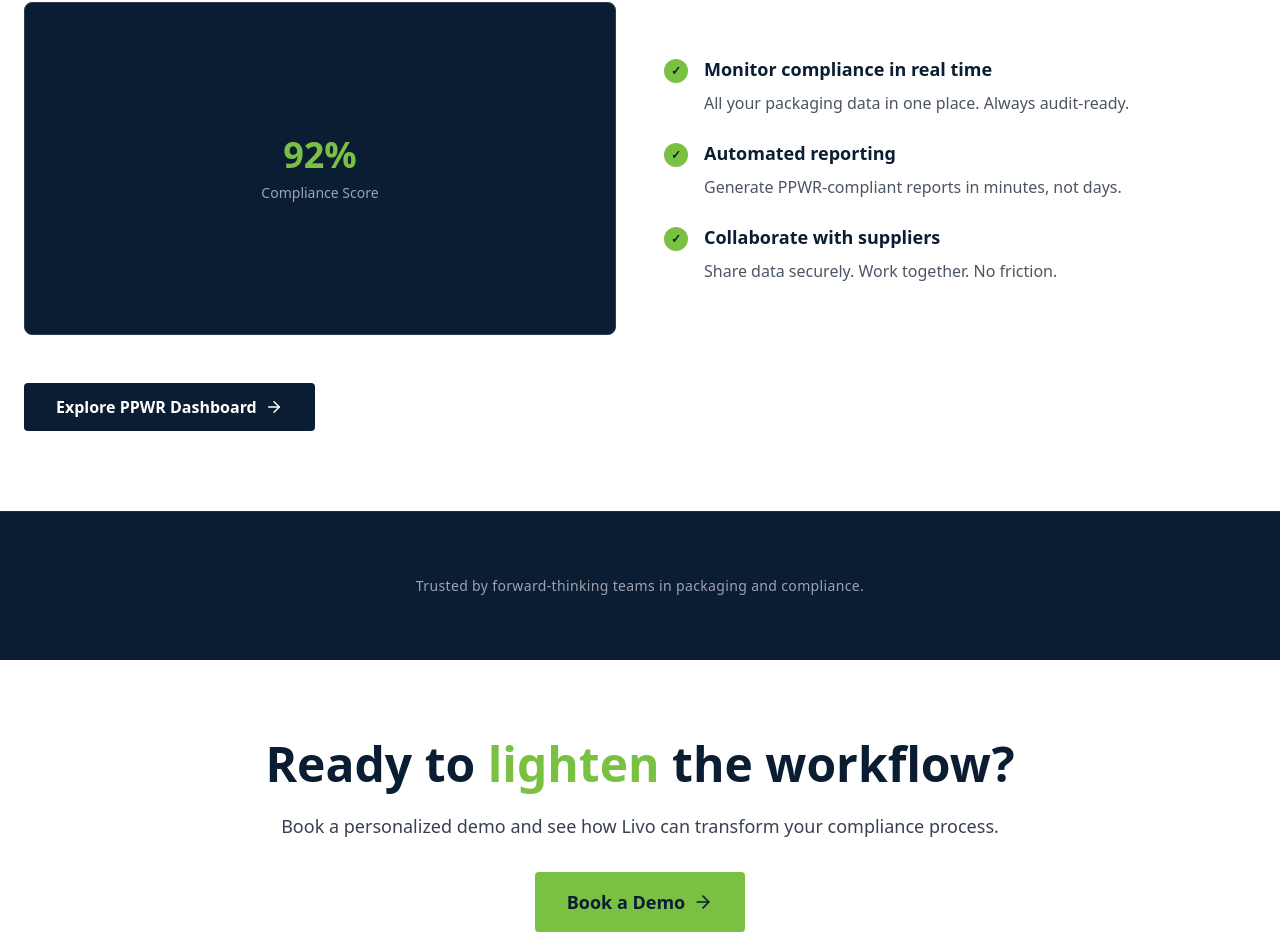
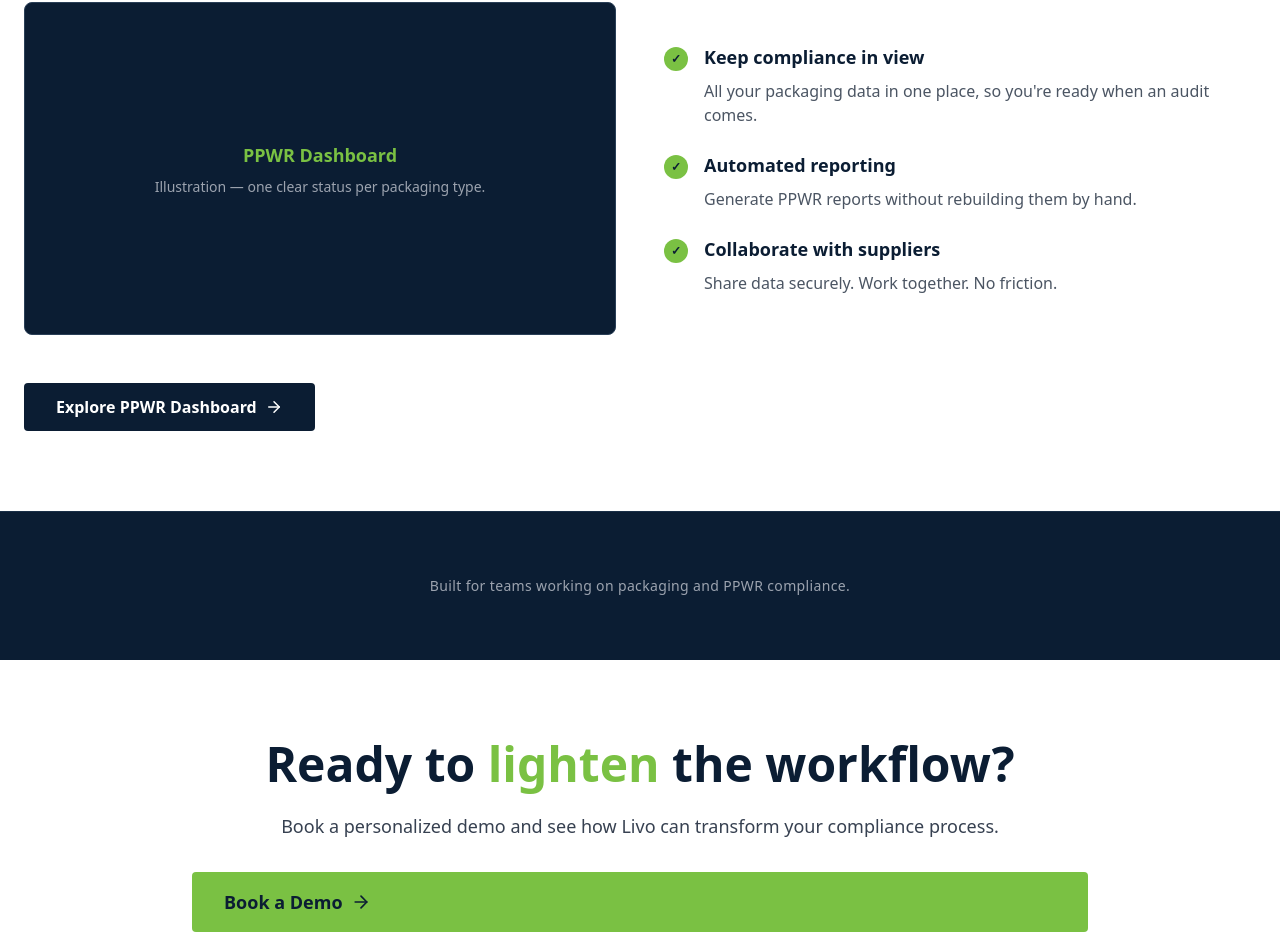
Before and after one commit to Development-TF-NL/Livo-Apps-Website, a Next.js app: page /en in a window 1280 px wide. Shown: the part 1844-2796 px from the top of the page. Built offline with nearby package versions, Linux system fonts and the light colour scheme.

Commit message:
eerlijker site

```diff
--- a/app/[lang]/page.jsx
+++ b/app/[lang]/page.jsx
@@ -1,6 +1,7 @@
 import Link from 'next/link';
 import { ArrowRight, Heart, Brain, Shield, Zap } from 'lucide-react';
 import { getDictionary } from '../get-dictionary';
+import { BOOKINGS_URL, bookingLinkProps } from '../booking';
 
 // Icons stay in code (non-text), matched to traits by index.
 const traitIcons = [Heart, Brain, Heart, Shield];
@@ -18,7 +19,7 @@
           <h1 className="text-5xl md:text-6xl font-bold leading-tight mb-6">{t.hero.titleBefore}<span className="text-[#7AC143]">{t.hero.titleHighlight}</span>{t.hero.titleAfter}</h1>
           <p className="text-lg text-gray-300 mb-8 leading-relaxed">{t.hero.lead}</p>
           <div className="flex gap-4 flex-wrap">
-            <button className="bg-[#7AC143] text-[#0B1D33] px-8 py-3 rounded hover:bg-[#6AB030] transition font-semibold flex items-center gap-2">{t.hero.ctaPrimary} <ArrowRight size={18} /></button>
+            <a href={BOOKINGS_URL} {...bookingLinkProps} className="bg-[#7AC143] text-[#0B1D33] px-8 py-3 rounded hover:bg-[#6AB030] transition font-semibold flex items-center gap-2">{t.hero.ctaPrimary} <ArrowRight size={18} /></a>
             <Link href={`/${lang}/ppwr`} className="border border-gray-500 px-8 py-3 rounded hover:border-[#7AC143] transition font-semibold inline-flex items-center focus-visible:outline focus-visible:outline-2 focus-visible:outline-offset-2 focus-visible:outline-[#7AC143]">{t.hero.ctaSecondary}</Link>
           </div>
         </div>
@@ -76,7 +77,7 @@
           <p className="text-lg text-gray-700 mb-12">{t.product.subtitle}</p>
           <div className="grid md:grid-cols-2 gap-12 items-center">
             <div className="bg-[#0B1D33] rounded-lg p-8 aspect-video flex items-center justify-center border border-[#2A3F57]">
-              <div className="text-center"><div className="text-4xl font-bold text-[#7AC143] mb-2">{t.product.statValue}</div><p className="text-gray-400 text-sm">{t.product.statLabel}</p></div>
+              <div className="text-center"><p className="text-lg font-bold text-[#7AC143] mb-2">{t.product.previewLabel}</p><p className="text-gray-400 text-sm">{t.product.previewNote}</p></div>
             </div>
             <div className="space-y-6">
               {t.product.features.map((f) => (
@@ -102,7 +103,7 @@
         <div className="max-w-4xl mx-auto text-center">
           <h2 className="text-4xl md:text-5xl font-bold mb-6">{t.finalCta.titleBefore}<span className="text-[#7AC143]">{t.finalCta.titleHighlight}</span>{t.finalCta.titleAfter}</h2>
           <p className="text-lg text-gray-700 mb-8">{t.finalCta.body}</p>
-          <button className="bg-[#7AC143] text-[#0B1D33] px-8 py-4 rounded hover:bg-[#6AB030] transition font-semibold flex items-center gap-2 mx-auto text-lg">{t.finalCta.cta} <ArrowRight size={20} /></button>
+          <a href={BOOKINGS_URL} {...bookingLinkProps} className="bg-[#7AC143] text-[#0B1D33] px-8 py-4 rounded hover:bg-[#6AB030] transition font-semibold flex items-center gap-2 mx-auto text-lg">{t.finalCta.cta} <ArrowRight size={20} /></a>
         </div>
       </section>
 
--- a/app/[lang]/ppwr/page.jsx
+++ b/app/[lang]/ppwr/page.jsx
@@ -12,8 +12,8 @@
 
 import Breadcrumb from "../../components/Breadcrumb";
 import { getDictionary } from "../../get-dictionary";
+import { BOOKINGS_URL as DEMO_URL, bookingLinkProps } from "../../booking";
 
-const DEMO_URL = "#"; // TODO: your Cal.com booking link
 const CONTACT_EMAIL = "hello@livoapps.software";
 
 /* ---------- Brand tokens (Brand Bible) ---------- */
@@ -173,7 +173,7 @@
 
   const breadcrumbItems = [
     { label: t.breadcrumb[0], href: `/${lang}` },
-    { label: t.breadcrumb[1], href: `/${lang}#product` },
+    { label: t.breadcrumb[1], href: `/${lang}/ppwr` },
     { label: t.breadcrumb[2] }, // current page — no link
   ];
 
@@ -191,7 +191,7 @@
             <h1>{t.hero.titleLine1}<br />{t.hero.titleLine2}</h1>
             <p className="lp-lead">{t.hero.lead}</p>
             <div className="lp-cta-row">
-              <a className="lp-btn lp-btn-primary" href={DEMO_URL}>{t.hero.ctaPrimary}</a>
+              <a className="lp-btn lp-btn-primary" href={DEMO_URL} {...bookingLinkProps}>{t.hero.ctaPrimary}</a>
               <a className="lp-btn lp-btn-ghost" href="#how-it-works">{t.hero.ctaSecondary}</a>
             </div>
           </div>
@@ -297,7 +297,7 @@
             <a className="lp-link" href={`mailto:${CONTACT_EMAIL}`}>{CONTACT_EMAIL}</a>
             {t.closing.leadAfter}
           </p>
-          <a className="lp-btn lp-btn-primary" href={DEMO_URL}>{t.closing.cta}</a>
+          <a className="lp-btn lp-btn-primary" href={DEMO_URL} {...bookingLinkProps}>{t.closing.cta}</a>
         </div>
       </div>
 
--- /dev/null
+++ b/app/booking.js
@@ -0,0 +1,12 @@
+// Eén bron voor de "Demo aanvragen / Book a Demo"-knoppen, overal op de site.
+//
+// TODO: vervang de waarde hieronder door de echte Microsoft Bookings-link zodra
+// die er is (bv. "https://outlook.office365.com/owa/calendar/.../bookings/").
+// Verder hoeft niets aangepast — de link-props schakelen vanzelf om.
+export const BOOKINGS_URL = "mailto:hello@livoapps.software";
+
+// Props voor een <a>: een mailto opent in hetzelfde tabblad (geen leeg tabblad),
+// een https-link opent in een nieuw tabblad.
+export const bookingLinkProps = BOOKINGS_URL.startsWith("mailto:")
+  ? {}
+  : { target: "_blank", rel: "noopener noreferrer" };
--- a/app/components/Nav.jsx
+++ b/app/components/Nav.jsx
@@ -4,6 +4,7 @@
 import Link from 'next/link';
 import { usePathname } from 'next/navigation';
 import { Menu, X } from 'lucide-react';
+import { BOOKINGS_URL, bookingLinkProps } from '../booking';
 
 // Visible keyboard focus, flat (outline, not a shadow/ring)
 const focusRing =
@@ -89,9 +90,9 @@
           <Link href={`/${lang}/login`} className={`text-sm text-[#0B1D33] transition-colors duration-200 hover:text-[#69AD36] ${focusRing}`}>
             {dict.login}
           </Link>
-          <Link href={`/${lang}#demo`} className={`rounded-md bg-[#7AC143] px-5 py-2 text-sm font-semibold text-[#0B1D33] transition-colors duration-200 hover:bg-[#69AD36] ${focusRing}`}>
+          <a href={BOOKINGS_URL} {...bookingLinkProps} className={`rounded-md bg-[#7AC143] px-5 py-2 text-sm font-semibold text-[#0B1D33] transition-colors duration-200 hover:bg-[#69AD36] ${focusRing}`}>
             {dict.bookDemo}
-          </Link>
+          </a>
         </div>
 
         {/* Mobile hamburger */}
@@ -125,9 +126,9 @@
             </Link>
             {langSwitch}
           </div>
-          <Link href={`/${lang}#demo`} onClick={close} className={`mt-4 block rounded-md bg-[#7AC143] px-5 py-2.5 text-center text-sm font-semibold text-[#0B1D33] transition-colors duration-200 hover:bg-[#69AD36] ${focusRing}`}>
+          <a href={BOOKINGS_URL} {...bookingLinkProps} onClick={close} className={`mt-4 block rounded-md bg-[#7AC143] px-5 py-2.5 text-center text-sm font-semibold text-[#0B1D33] transition-colors duration-200 hover:bg-[#69AD36] ${focusRing}`}>
             {dict.bookDemo}
-          </Link>
+          </a>
         </div>
       )}
     </header>
--- a/app/dictionaries/en.json
+++ b/app/dictionaries/en.json
@@ -17,8 +17,8 @@
       "lead": "Not just by automating tasks. But by reducing friction. Making complexity understandable. And creating calm in busy organizations.",
       "ctaPrimary": "Book a Demo",
       "ctaSecondary": "Explore the Product",
-      "previewTitle": "PPWR Dashboard Preview",
-      "previewSubtitle": "Compliance. Simplified."
+      "previewTitle": "PPWR Dashboard",
+      "previewSubtitle": "See it live in a demo."
     },
     "brand": {
       "eyebrow": "01 OUR BRAND",
@@ -42,16 +42,16 @@
       "eyebrow": "03 OUR FIRST PRODUCT",
       "title": "PPWR Dashboard",
       "subtitle": "Transform packaging regulations into clear actions.",
-      "statValue": "92%",
-      "statLabel": "Compliance Score",
+      "previewLabel": "PPWR Dashboard",
+      "previewNote": "Illustration — one clear status per packaging type.",
       "features": [
-        { "title": "Monitor compliance in real time", "body": "All your packaging data in one place. Always audit-ready." },
-        { "title": "Automated reporting", "body": "Generate PPWR-compliant reports in minutes, not days." },
+        { "title": "Keep compliance in view", "body": "All your packaging data in one place, so you're ready when an audit comes." },
+        { "title": "Automated reporting", "body": "Generate PPWR reports without rebuilding them by hand." },
         { "title": "Collaborate with suppliers", "body": "Share data securely. Work together. No friction." }
       ],
       "cta": "Explore PPWR Dashboard"
     },
-    "trusted": "Trusted by forward-thinking teams in packaging and compliance.",
+    "trusted": "Built for teams working on packaging and PPWR compliance.",
     "finalCta": {
       "titleBefore": "Ready to ",
       "titleHighlight": "lighten",
--- a/app/dictionaries/nl.json
+++ b/app/dictionaries/nl.json
@@ -17,8 +17,8 @@
       "lead": "Niet alleen door taken te automatiseren. Maar door minder wrijving. Door complexiteit begrijpelijk te maken. En door rust te brengen in drukke organisaties.",
       "ctaPrimary": "Demo aanvragen",
       "ctaSecondary": "Bekijk het product",
-      "previewTitle": "PPWR Dashboard – preview",
-      "previewSubtitle": "Compliance. Eenvoudig gemaakt."
+      "previewTitle": "PPWR Dashboard",
+      "previewSubtitle": "Bekijk het live in een demo."
     },
     "brand": {
       "eyebrow": "01 ONS MERK",
@@ -42,16 +42,16 @@
       "eyebrow": "03 ONS EERSTE PRODUCT",
       "title": "PPWR Dashboard",
       "subtitle": "Verander verpakkingsregels in heldere acties.",
-      "statValue": "92%",
-      "statLabel": "Compliance-score",
+      "previewLabel": "PPWR Dashboard",
+      "previewNote": "Illustratie — één heldere status per verpakkingstype.",
       "features": [
-        { "title": "Realtime zicht op compliance", "body": "Al je verpakkingsdata op één plek. Altijd klaar voor een audit." },
-        { "title": "Automatische rapportages", "body": "Maak PPWR-rapporten in minuten, niet in dagen." },
+        { "title": "Zicht op je compliance", "body": "Al je verpakkingsdata op één plek, zodat je klaar bent als er een audit komt." },
+        { "title": "Automatische rapportages", "body": "Maak PPWR-rapporten zonder ze met de hand op te bouwen." },
         { "title": "Samenwerken met leveranciers", "body": "Deel data veilig. Werk samen. Zonder wrijving." }
       ],
       "cta": "Bekijk PPWR Dashboard"
     },
-    "trusted": "Vertrouwd door vooruitstrevende teams in verpakkingen en compliance.",
+    "trusted": "Gebouwd voor teams die met verpakkingen en PPWR-compliance werken.",
     "finalCta": {
       "titleBefore": "Klaar om je werk ",
       "titleHighlight": "lichter",
```
